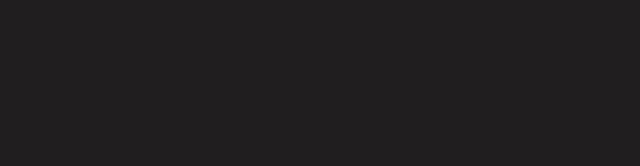
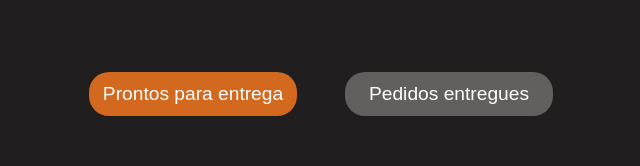
Before and after one commit to bruna-abreu/SAP009-burger-queen, a React (Create React App) app in the folder burger-queen/: page /Atendente in a window 1280 px wide. Before the commit this address had no page. Shown: the top 166 px of the page, without its empty margins (319-959 px from the left). Built offline with nearby package versions, Linux system fonts and the light colour scheme; no server answers; the HTML template or start-up script is replaced by a standard one.

Commit message:
mudança de rotas

```diff
--- a/burger-queen/src/Components/Login/FormLogin/FormLogin.jsx
+++ b/burger-queen/src/Components/Login/FormLogin/FormLogin.jsx
@@ -29,7 +29,7 @@ function FormLogin () {
                 navigate('/HomePage')
             }
             if (loginUser.user.role === 'Cozinha') {
-                navigate('/cozinha')
+                navigate('/Pedidos')
             }
             if (loginUser.user.role === 'admin') {
                 navigate('/HomePage')
--- /dev/null
+++ b/burger-queen/src/Components/Pedidos/Atendente.jsx
@@ -0,0 +1,44 @@
+import React, { useState } from 'react';
+import CardPedidos from './CardPedidos';
+import Btn from '../Btn/Btn';
+import './Pedidos.css';
+
+function Atendente() {
+  const [botaoAtivo, setBotaoAtivo] = useState('Prontos para entrega');
+
+  const handleBotaoAtivo = (status) => {
+    setBotaoAtivo(status);
+  };
+
+  return (
+    <>
+      <div className="pedidosAtendenteBtn">
+        <Btn
+          buttonClassName={`btnAtendentePedidos ${botaoAtivo === 'Prontos para entrega' ? 'ativo' : ''}`}
+          btnTextClassName={`btnTextProntoEntrega ${botaoAtivo === 'Prontos para entrega' ? 'laranja' : ''}`}
+          id="btnProntoEntrega"
+          text="Prontos para entrega"
+          onClick={() => handleBotaoAtivo('Prontos para entrega')}
+        />
+        <Btn
+          buttonClassName={`btnAtendentePedidos ${botaoAtivo === 'Pedidos entregues' ? 'ativo' : ''}`}
+          btnTextClassName={`btnTextPedidosEntregues ${botaoAtivo === 'Pedidos entregues' ? 'laranja' : ''}`}
+          id="btnPedidosEntregues"
+          text="Pedidos entregues"
+          onClick={() => handleBotaoAtivo('Pedidos entregues')}
+        />
+      </div>
+      <CardPedidos
+        divPaiClassName="cardsPedidos"
+        divFilhoClassName="card"
+        paragrafoStatusClassName="paragrafoStatus"
+        paragrafoMesaClassName="paragrafoMesa"
+        statusId="statusPedidos"
+        mesaId="mesaPedidos"
+        statusAtivo={botaoAtivo}
+      />
+    </>
+  );
+}
+
+export default Atendente;
--- a/burger-queen/src/Components/Pedidos/Pedidos.css
+++ b/burger-queen/src/Components/Pedidos/Pedidos.css
@@ -109,5 +109,32 @@
     align-items: flex-end;
     position: relative;
     justify-content: center;
+}
+
+.btnAtendentePedidos {
+    background-color: #6CFF03;
+}
+
+.pedidosAtendenteBtn {
+    display: flex;
+    justify-content: center;
+    gap: 3rem;
+    margin-top: 3rem;
 
 }
+
+.btnAtendentePedidos {
+    background-color: #635F5F;
+    color: white;
+    border-radius: 20px;
+    border: none;
+    padding: 0.3rem;
+    margin-top: 1.5rem;
+    width: 13rem;
+    height: 5.5vh;
+    font-size: 1.2rem
+}
+
+.btnAtendentePedidos.ativo {
+    background-color: chocolate
+}
--- a/burger-queen/src/Pages/HomePage.jsx
+++ b/burger-queen/src/Pages/HomePage.jsx
@@ -27,7 +27,7 @@ function HomePage() {
                 id="pedidos"
                 text="PEDIDOS"
                 image={pedidosImage}
-                path="/Pedidos"
+                path="/Atendente"
             />
             <figure className='batata'>
               <ImgHome />
--- /dev/null
+++ b/burger-queen/src/Pages/PedidosAtendente.jsx
@@ -0,0 +1,9 @@
+import Atendente from "../Components/Pedidos/Atendente"
+
+function PedidosAtendente() {
+    return (
+        <Atendente/>
+    )
+}
+
+export default PedidosAtendente
--- a/burger-queen/src/Rotas.jsx
+++ b/burger-queen/src/Rotas.jsx
@@ -2,6 +2,7 @@ import { BrowserRouter, Routes, Route } from 'react-router-dom'
 import Login from './Pages/Login'
 import HomePage from './Pages/HomePage'
 import CardapioPage from './Pages/CardapioPage'
+import PedidosAtendente from './Pages/PedidosAtendente'
 import PedidosCozinha from './Pages/PedidosCozinha'
 
 
@@ -13,6 +14,7 @@ import PedidosCozinha from './Pages/PedidosCozinha'
                 <Route path="/HomePage" element={<HomePage/>} />
                 <Route path="/Cardapio" element={<CardapioPage/>} />
                 <Route path="/Pedidos" element={<PedidosCozinha/>} />
+                <Route path="/Atendente" element={<PedidosAtendente/>} />
 
 
             </Routes>
```
